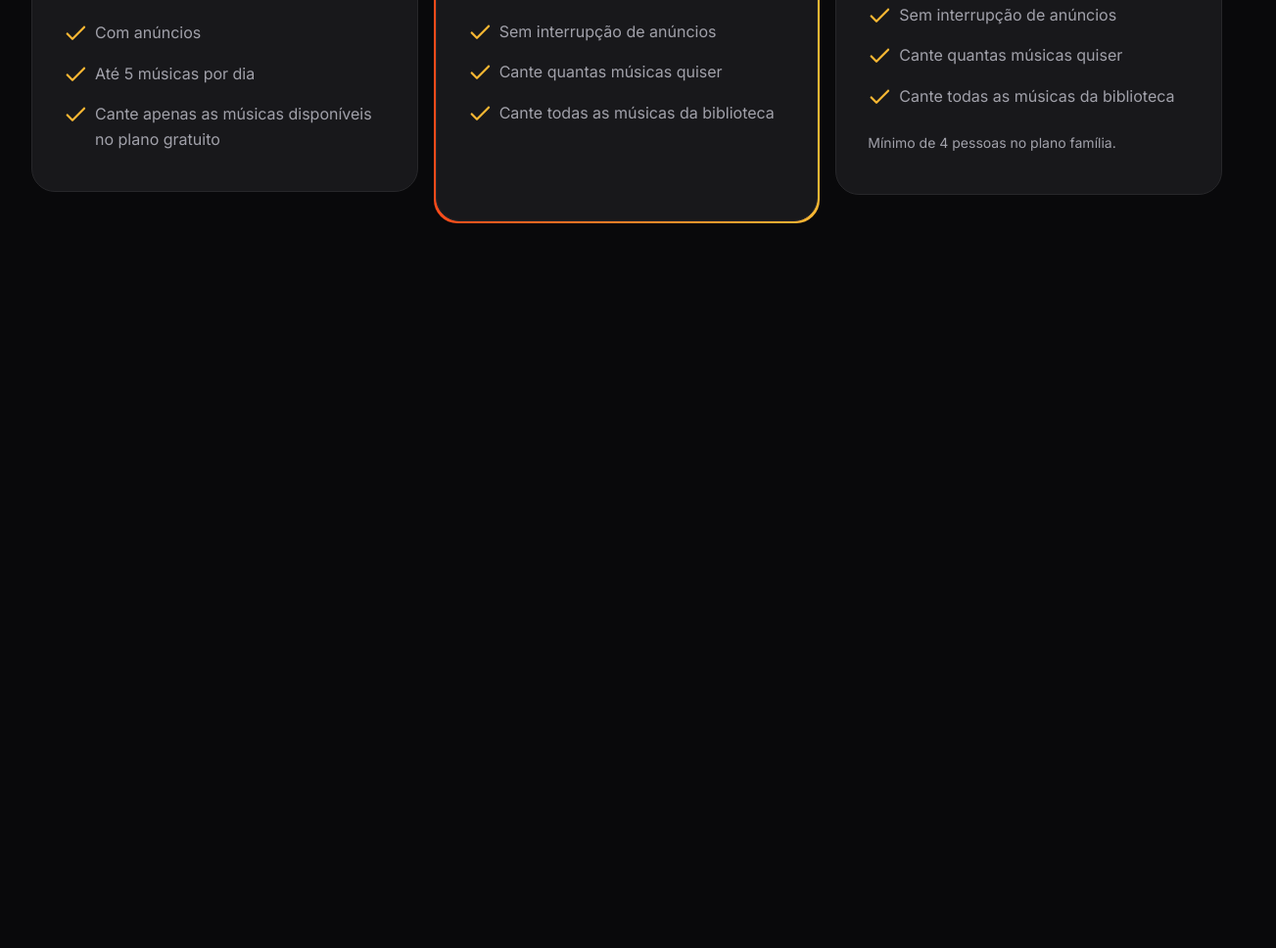
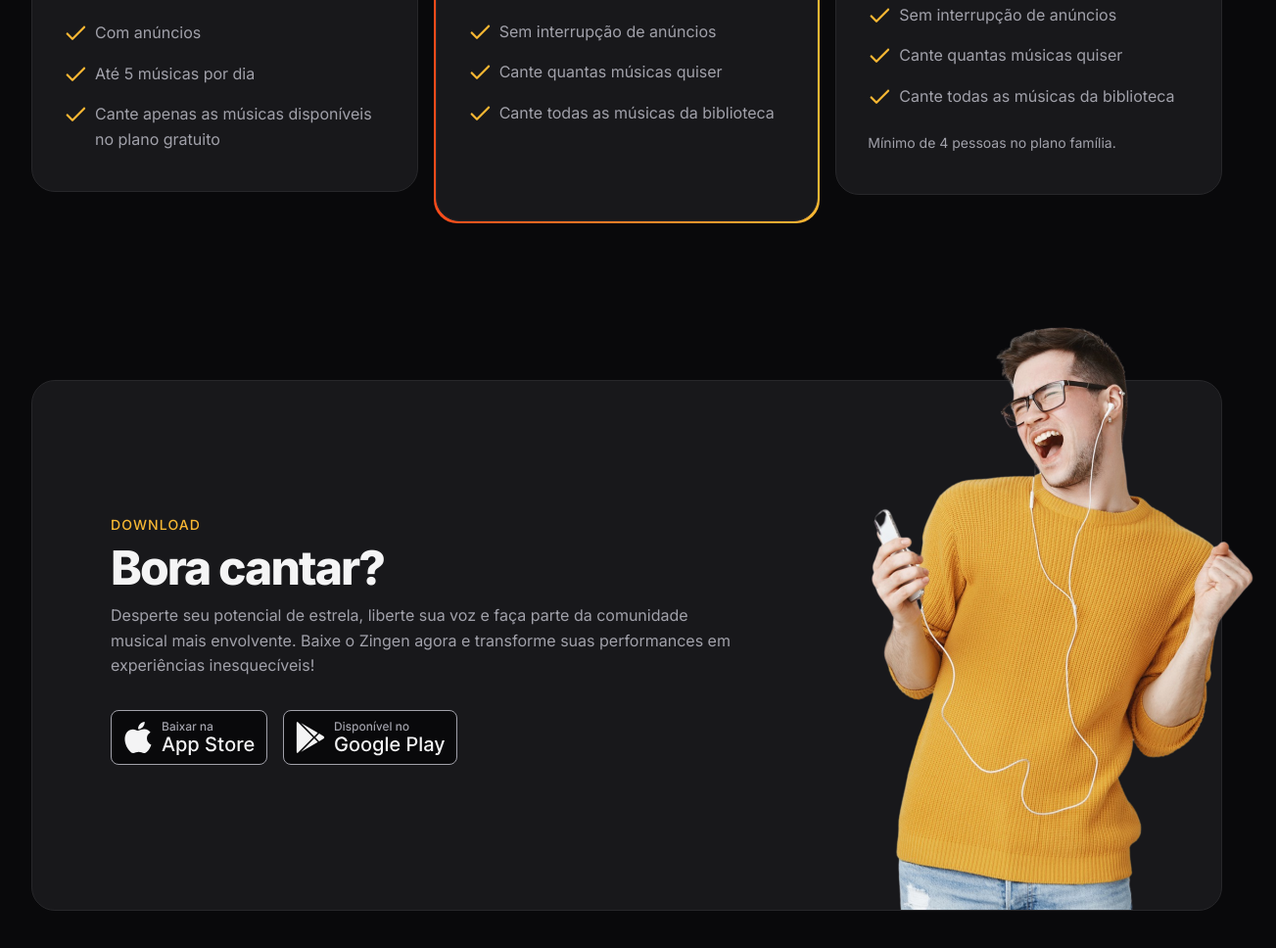
Before and after one commit to joaoasilveira/zingen, a plain HTML site: page index.html in a window 1280 px wide. Shown: the part 3248-4216 px from the top of the page at 98% size, 1303 px wide, since content can reach past the window. Before the commit the page ends 3556 px from the top, so only its background shows below. Drawn offline with Linux system fonts and the light colour scheme.

Commit message:
Download section

```diff
--- a/index.html
+++ b/index.html
@@ -160,5 +160,25 @@
 
     </div>
   </section>
+
+  <section id="download">
+    <div class="container py-xl">
+      <div class="card px-lg even-columns center-items">
+        <div>
+          <header>
+            <strong>download</strong>
+            <h2>Bora cantar?</h2>
+          </header>
+          <p>Desperte seu potencial de estrela, liberte sua voz e faça parte da comunidade musical mais envolvente. Baixe o Zingen agora e transforme suas performances em experiências inesquecíveis!</p>
+
+          <div class="buttons flex gap-1">
+            <a href="#"><img src="assets/button-applestore.svg" alt="Baixar da Apple Store"></a>
+            <a href="#"><img src="assets/button-playstore.svg" alt="Baixar da Play Store"></a>
+          </div>
+        </div>
+        <img src="assets/rapaz-ouvindo-musica-com-fones-de-ouvido-e-cantando-no-aplicativo-de-karaoke-removebg 1.png" alt="">
+      </div>
+    </div>
+  </section>
 </body>
 </html>
--- /dev/null
+++ b/styles/download.css
@@ -0,0 +1,31 @@
+#download {
+  .card {
+    padding: 3rem 1.5rem 15rem;
+    position: relative;
+    & > img {
+      width: 14.5rem;
+      position: absolute;
+      bottom: 0;
+      right: -3.5rem;
+    }
+  }
+
+  .buttons {
+    flex-wrap: wrap;
+    margin-top: 2rem;
+  }
+
+  @media (width >= 80em) {
+    .card {
+      padding: 8.75rem 5rem;
+
+      & > div:nth-child(1) {
+        max-width: 40rem;
+      }
+
+      & > img {
+        width: 29.125rem;
+      }
+    }
+  }
+}
--- a/styles/global.css
+++ b/styles/global.css
@@ -45,6 +45,7 @@ html {
   font-size: var(--fw-base);
   line-height: 1.6;
   color: var(--text-color-primary);
+  overflow-x: hidden;
 }
 
 body {
--- a/styles/index.css
+++ b/styles/index.css
@@ -9,3 +9,4 @@
 @import url(cards.css);
 @import url(features.css) (width >= 80em);
 @import url(pricing.css);
+@import url(download.css);
```
Also changed, not shown: assets/button-applestore.svg (added), assets/button-playstore.svg (added).
